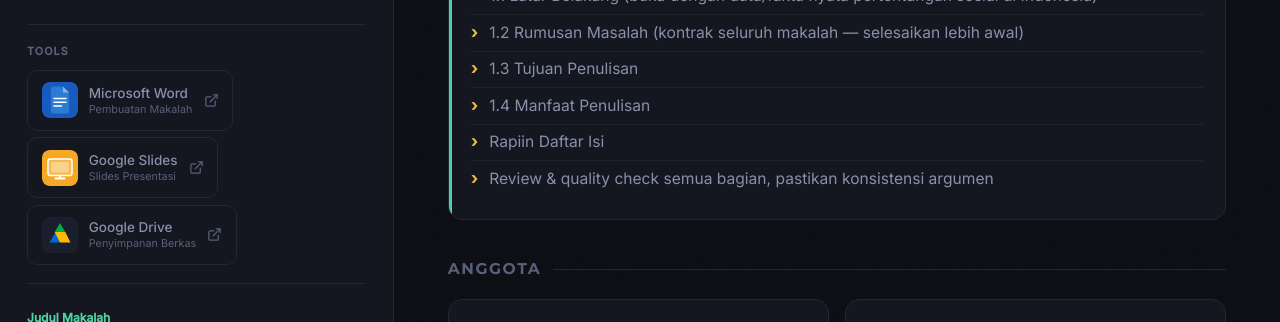
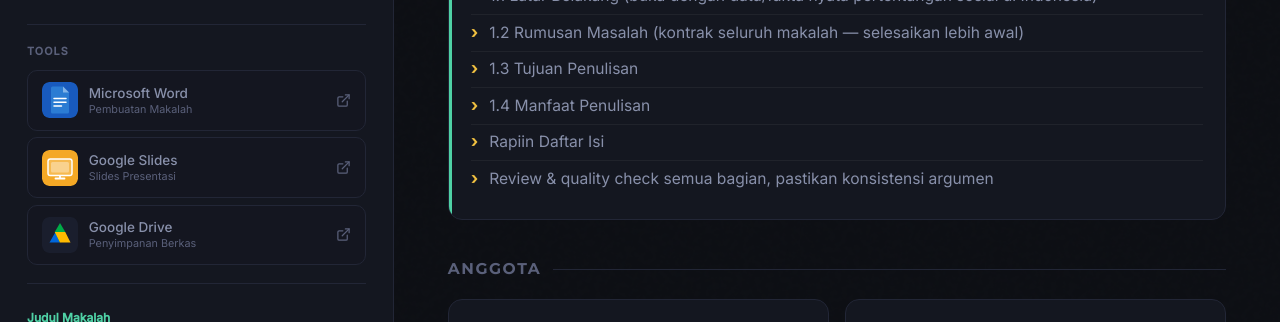
Before and after one commit to Deearss/kelompok3-sosbud, a Next.js app: page / in a window 1280 px wide. Shown: the part 355-677 px from the top of the page. Built offline with nearby package versions, Linux system fonts and the light colour scheme.

Commit message:
Fix: Tooltip wrapper block w-full to fix button width and hover area

```diff
--- a/src/components/ui/Tooltip.tsx
+++ b/src/components/ui/Tooltip.tsx
@@ -24,7 +24,7 @@ export function Tooltip({ content, position = "top", children, className }: Tool
   };
 
   return (
-    <div className={cn("relative group/tooltip inline-flex", className)}>
+    <div className={cn("relative group/tooltip block w-full", className)}>
       {children}
       <div
         className={cn(
```
